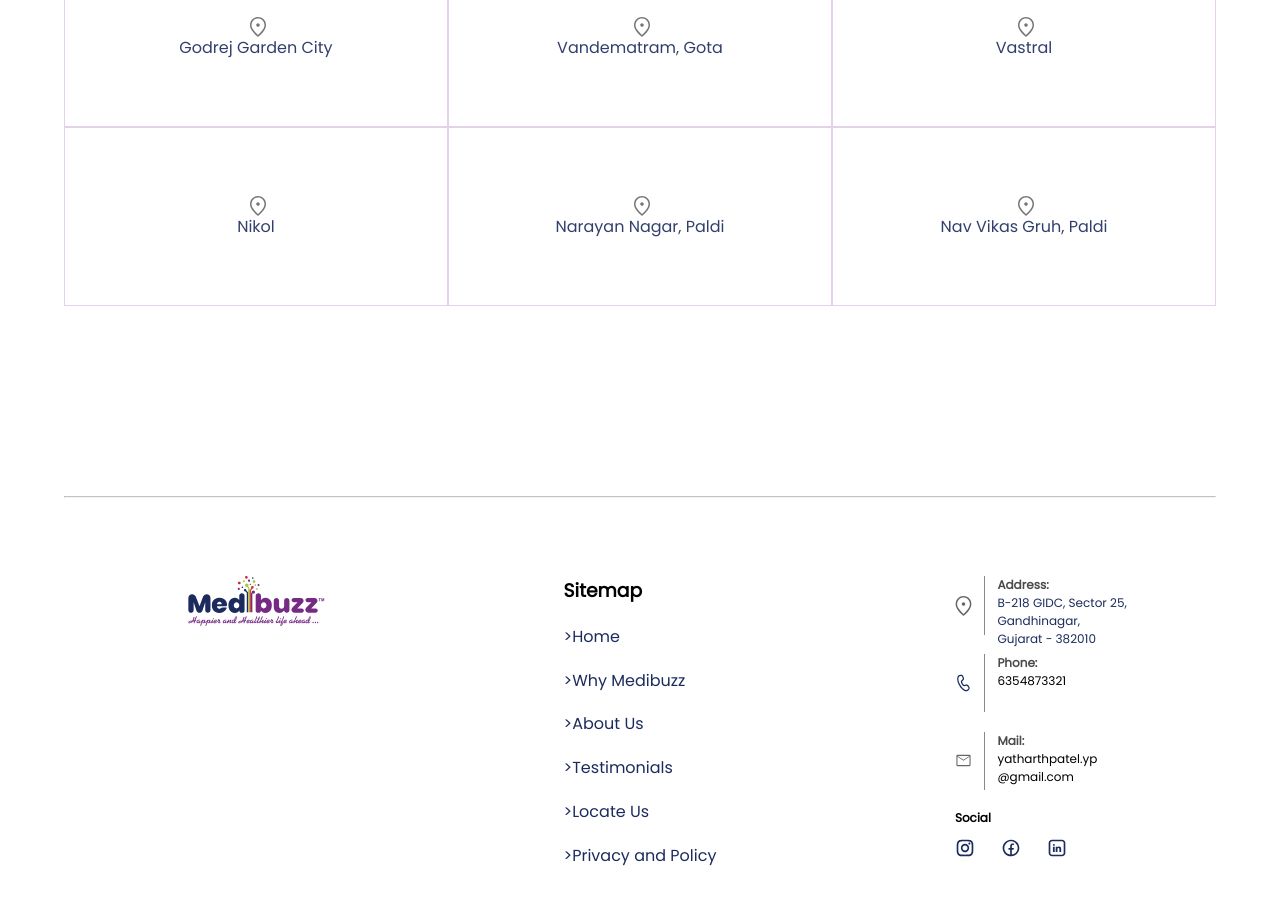
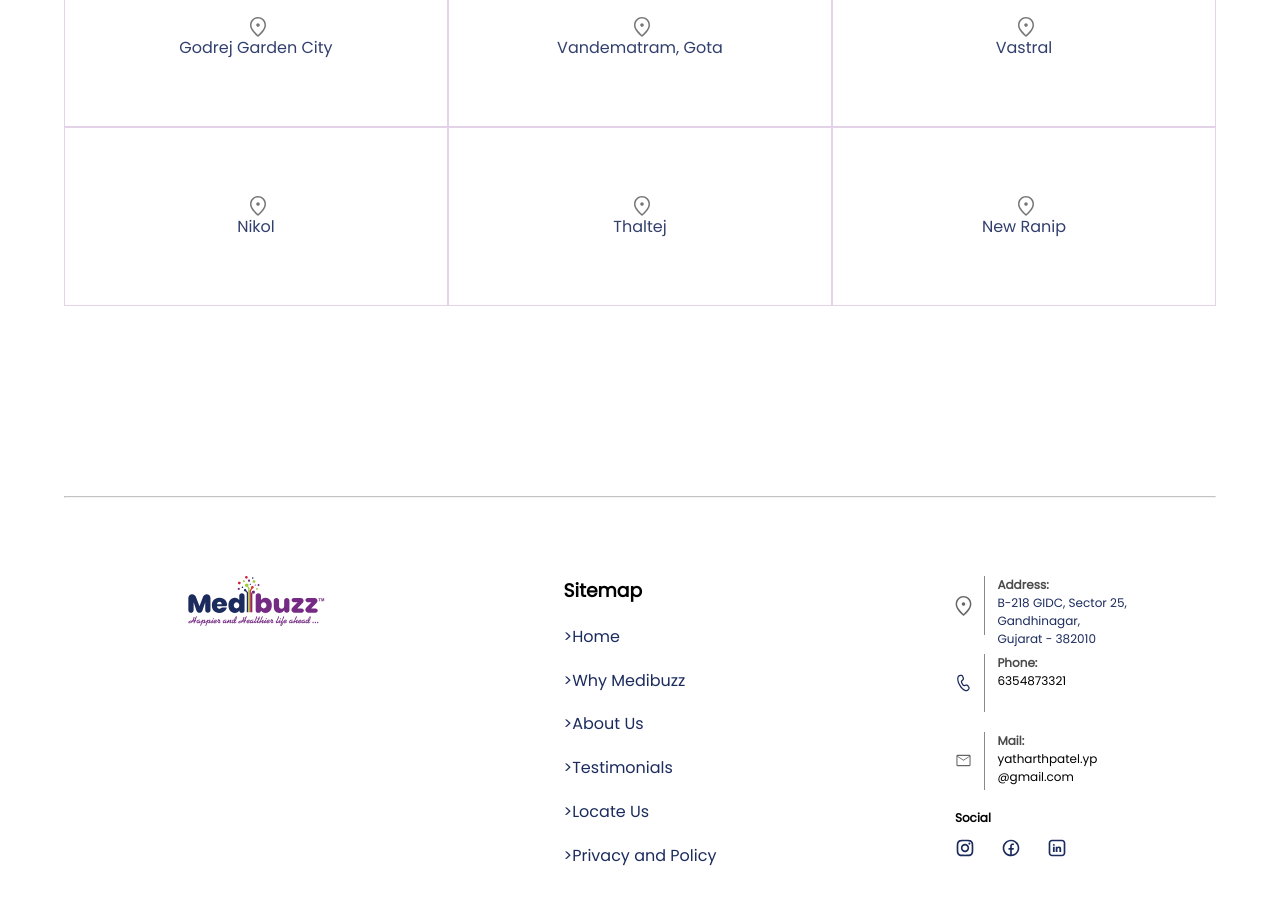
Before and after one commit to vraj9412/medibuzz, a plain HTML site: page index.html in a window 1280 px wide. Shown: the part 3600-4503 px from the top of the page. Drawn offline with Linux system fonts and the light colour scheme.

Commit message:
Added New 2 locations

```diff
--- a/index.html
+++ b/index.html
@@ -301,20 +301,19 @@
                 </svg>
               </div>
               Nikol</div></a>
-            <a href="#" target="_blank"><div class="loc-block">
+            <a href="https://maps.app.goo.gl/jBWQJCYCwwdA8jKD9" target="_blank"><div class="loc-block">
+              <div class="loc-icn-cnt">
+                <svg width="24" height="24" viewBox="0 0 24 24" fill="none" xmlns="http://www.w3.org/2000/svg">
+                  <path opacity="0.6" d="M12.0022 11.75C12.4841 11.75 12.8958 11.5784 13.2375 11.2353C13.5792 10.8921 13.75 10.4796 13.75 9.99778C13.75 9.51593 13.5784 9.10417 13.2353 8.7625C12.8921 8.42083 12.4796 8.25 11.9978 8.25C11.5159 8.25 11.1042 8.42158 10.7625 8.76472C10.4208 9.10786 10.25 9.52036 10.25 10.0022C10.25 10.4841 10.4216 10.8958 10.7647 11.2375C11.1079 11.5792 11.5204 11.75 12.0022 11.75ZM12 20.025C14.2167 18.0083 15.8542 16.1792 16.9125 14.5375C17.9708 12.8958 18.5 11.45 18.5 10.2C18.5 8.23683 17.8726 6.62938 16.6177 5.37763C15.3629 4.12588 13.8236 3.5 12 3.5C10.1764 3.5 8.63715 4.12588 7.3823 5.37763C6.12743 6.62938 5.5 8.23683 5.5 10.2C5.5 11.45 6.04167 12.8958 7.125 14.5375C8.20833 16.1792 9.83333 18.0083 12 20.025ZM12.0125 21.7C11.9042 21.7 11.8 21.6833 11.7 21.65C11.6 21.6167 11.5083 21.5667 11.425 21.5C8.94167 19.3167 7.08333 17.2926 5.85 15.4277C4.61667 13.5627 4 11.8202 4 10.2C4 7.7 4.80417 5.70833 6.4125 4.225C8.02083 2.74167 9.88333 2 12 2C14.1167 2 15.9792 2.74167 17.5875 4.225C19.1958 5.70833 20 7.7 20 10.2C20 11.8167 19.3833 13.5583 18.15 15.425C16.9167 17.2917 15.0583 19.3167 12.575 21.5C12.4917 21.5667 12.4042 21.6167 12.3125 21.65C12.2208 21.6833 12.1208 21.7 12.0125 21.7Z" fill="black"/>
+              </div>
+              Thaltej</div></a>
+            <a href="https://maps.app.goo.gl/B8tsVp1tQT6D5chD8" target="_blank"><div class="loc-block">
               <div class="loc-icn-cnt">
                 <svg width="24" height="24" viewBox="0 0 24 24" fill="none" xmlns="http://www.w3.org/2000/svg">
                   <path opacity="0.6" d="M12.0022 11.75C12.4841 11.75 12.8958 11.5784 13.2375 11.2353C13.5792 10.8921 13.75 10.4796 13.75 9.99778C13.75 9.51593 13.5784 9.10417 13.2353 8.7625C12.8921 8.42083 12.4796 8.25 11.9978 8.25C11.5159 8.25 11.1042 8.42158 10.7625 8.76472C10.4208 9.10786 10.25 9.52036 10.25 10.0022C10.25 10.4841 10.4216 10.8958 10.7647 11.2375C11.1079 11.5792 11.5204 11.75 12.0022 11.75ZM12 20.025C14.2167 18.0083 15.8542 16.1792 16.9125 14.5375C17.9708 12.8958 18.5 11.45 18.5 10.2C18.5 8.23683 17.8726 6.62938 16.6177 5.37763C15.3629 4.12588 13.8236 3.5 12 3.5C10.1764 3.5 8.63715 4.12588 7.3823 5.37763C6.12743 6.62938 5.5 8.23683 5.5 10.2C5.5 11.45 6.04167 12.8958 7.125 14.5375C8.20833 16.1792 9.83333 18.0083 12 20.025ZM12.0125 21.7C11.9042 21.7 11.8 21.6833 11.7 21.65C11.6 21.6167 11.5083 21.5667 11.425 21.5C8.94167 19.3167 7.08333 17.2926 5.85 15.4277C4.61667 13.5627 4 11.8202 4 10.2C4 7.7 4.80417 5.70833 6.4125 4.225C8.02083 2.74167 9.88333 2 12 2C14.1167 2 15.9792 2.74167 17.5875 4.225C19.1958 5.70833 20 7.7 20 10.2C20 11.8167 19.3833 13.5583 18.15 15.425C16.9167 17.2917 15.0583 19.3167 12.575 21.5C12.4917 21.5667 12.4042 21.6167 12.3125 21.65C12.2208 21.6833 12.1208 21.7 12.0125 21.7Z" fill="black"/>
                 </svg>
               </div>
-              Narayan Nagar, Paldi</div></a>
-            <a href="#" target="_blank"><div class="loc-block">
-              <div class="loc-icn-cnt">
-                <svg width="24" height="24" viewBox="0 0 24 24" fill="none" xmlns="http://www.w3.org/2000/svg">
-                  <path opacity="0.6" d="M12.0022 11.75C12.4841 11.75 12.8958 11.5784 13.2375 11.2353C13.5792 10.8921 13.75 10.4796 13.75 9.99778C13.75 9.51593 13.5784 9.10417 13.2353 8.7625C12.8921 8.42083 12.4796 8.25 11.9978 8.25C11.5159 8.25 11.1042 8.42158 10.7625 8.76472C10.4208 9.10786 10.25 9.52036 10.25 10.0022C10.25 10.4841 10.4216 10.8958 10.7647 11.2375C11.1079 11.5792 11.5204 11.75 12.0022 11.75ZM12 20.025C14.2167 18.0083 15.8542 16.1792 16.9125 14.5375C17.9708 12.8958 18.5 11.45 18.5 10.2C18.5 8.23683 17.8726 6.62938 16.6177 5.37763C15.3629 4.12588 13.8236 3.5 12 3.5C10.1764 3.5 8.63715 4.12588 7.3823 5.37763C6.12743 6.62938 5.5 8.23683 5.5 10.2C5.5 11.45 6.04167 12.8958 7.125 14.5375C8.20833 16.1792 9.83333 18.0083 12 20.025ZM12.0125 21.7C11.9042 21.7 11.8 21.6833 11.7 21.65C11.6 21.6167 11.5083 21.5667 11.425 21.5C8.94167 19.3167 7.08333 17.2926 5.85 15.4277C4.61667 13.5627 4 11.8202 4 10.2C4 7.7 4.80417 5.70833 6.4125 4.225C8.02083 2.74167 9.88333 2 12 2C14.1167 2 15.9792 2.74167 17.5875 4.225C19.1958 5.70833 20 7.7 20 10.2C20 11.8167 19.3833 13.5583 18.15 15.425C16.9167 17.2917 15.0583 19.3167 12.575 21.5C12.4917 21.5667 12.4042 21.6167 12.3125 21.65C12.2208 21.6833 12.1208 21.7 12.0125 21.7Z" fill="black"/>
-                </svg>
-              </div>
-              Nav Vikas Gruh, Paldi</div></a>
+              New Ranip</div></a>
           </div>
         </div>
       </div>
```
